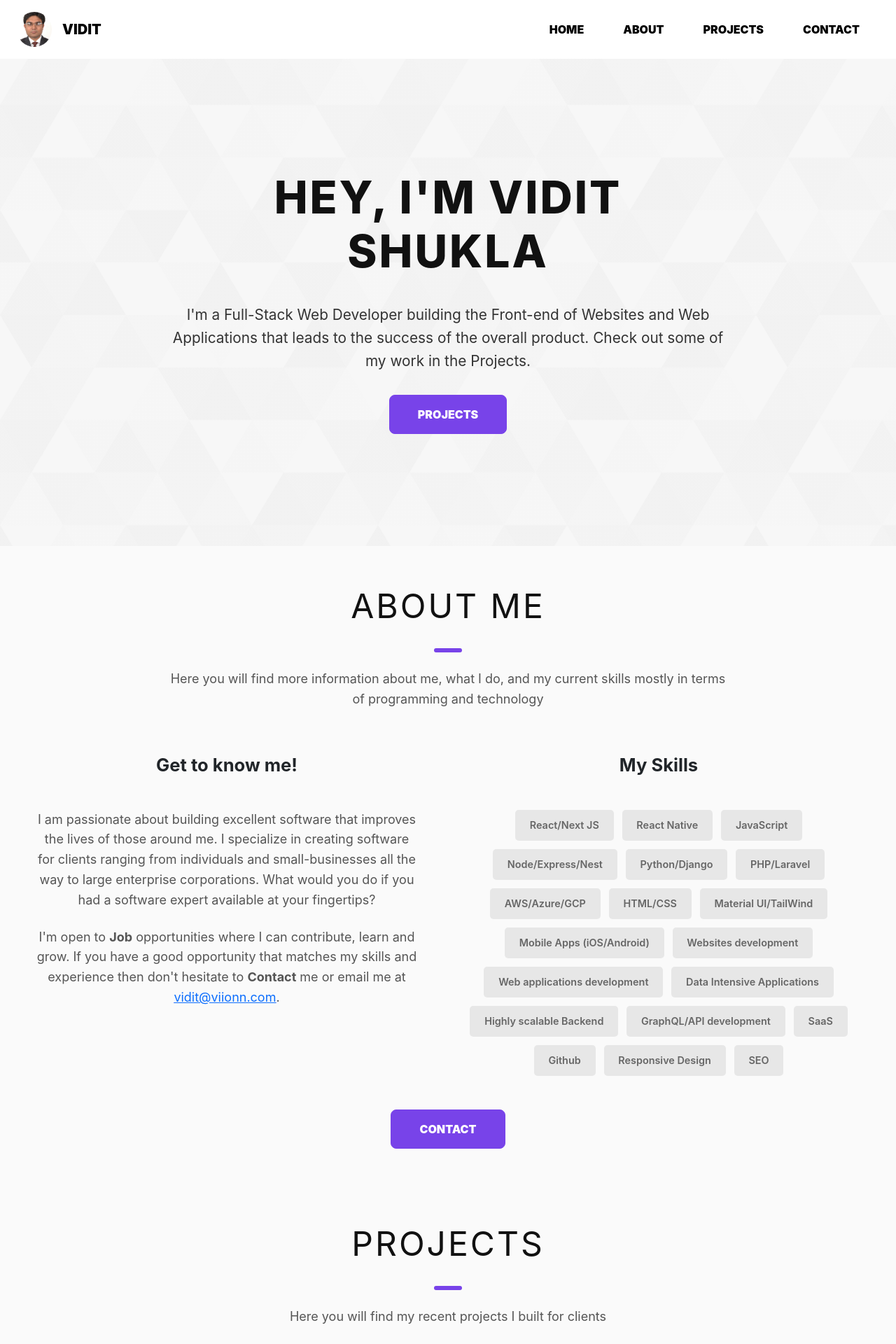
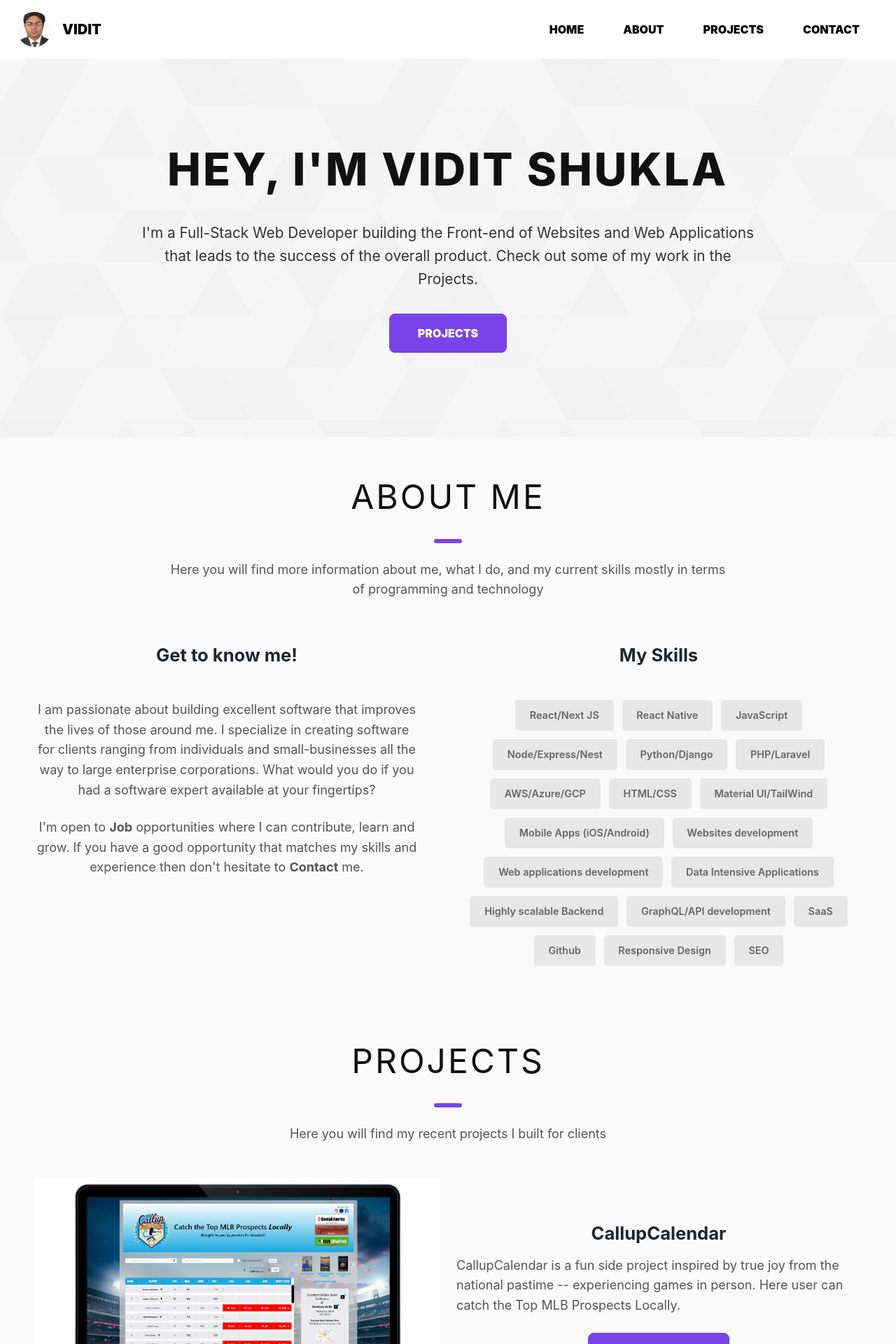
Before and after one commit to viditviionn/vidit-portfolio, a React (Create React App) app: page / in a window 1280 px wide. Shown: the top 1920 px of the page at 70% size. Built offline with nearby package versions, Linux system fonts and the light colour scheme.

Commit message:
remove contact

```diff
--- a/src/Landing/Index.js
+++ b/src/Landing/Index.js
@@ -21,9 +21,9 @@ const Index = () => {
           <Element name="projects">
             <Projects />
           </Element>
-          <Element name="contact">
+          {/* <Element name="contact">
             <Contact />
-          </Element>
+          </Element> */}
         </div>
       </div>
     </Fragment>
--- a/src/Landing/components/AboutMe.js
+++ b/src/Landing/components/AboutMe.js
@@ -1,7 +1,7 @@
 import React, { Fragment } from "react";
 import { adminMailId, colors } from "../../utils/constants";
 import Button from "../../components/Button";
-import {  Link } from "react-scroll";
+import { Link } from "react-scroll";
 import Fade from "react-reveal/Fade";
 
 const AboutMe = () => {
@@ -82,8 +82,8 @@ const AboutMe = () => {
                   >
                     <b className="contact-css7">Contact</b>&nbsp;
                   </Link>
-                  me or email me at{" "}
-                  <span
+                  me
+                  {/* <span
                     style={{
                       color: colors.mainColor,
                       textDecoration: "underline",
@@ -91,14 +91,21 @@ const AboutMe = () => {
                     }}
                   >
                     <a href={`mailto:${adminMailId}`}>{adminMailId}</a>
-                  </span>
+                  </span> */}
                   .
                 </span>
               </div>
             </div>
             <div className="col-md-6 mt-3">
               <h3 className="about__content-title">My Skills</h3>
-              <div style={{ display: "flex", flexWrap: "wrap", gap:'12px', justifyContent:'center' }}>
+              <div
+                style={{
+                  display: "flex",
+                  flexWrap: "wrap",
+                  gap: "12px",
+                  justifyContent: "center",
+                }}
+              >
                 {skills.map((skill, index) => {
                   return (
                     <div key={index} className="css-skill">
@@ -111,7 +118,7 @@ const AboutMe = () => {
             </div>
           </div>
         </Fade>
-        <div className="mt-5 text-center">
+        {/* <div className="mt-5 text-center">
           <Link
             to="contact"
             spy={true}
@@ -126,7 +133,7 @@ const AboutMe = () => {
               color={"white"}
             />
           </Link>
-        </div>
+        </div> */}
       </div>
     </Fragment>
   );
--- a/src/Landing/components/Info.js
+++ b/src/Landing/components/Info.js
@@ -16,6 +16,7 @@ const Info = () => {
             alignItems: "center",
             justifyContent: "center",
             flexDirection: "column",
+            padding: "120px",
           }}
         >
           <Pulse>
```
